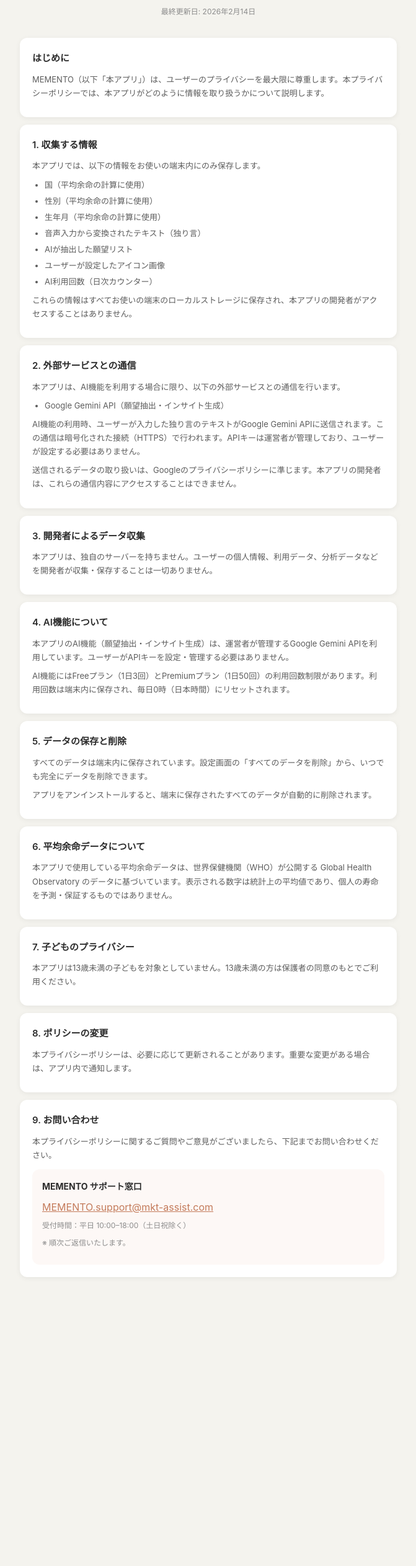
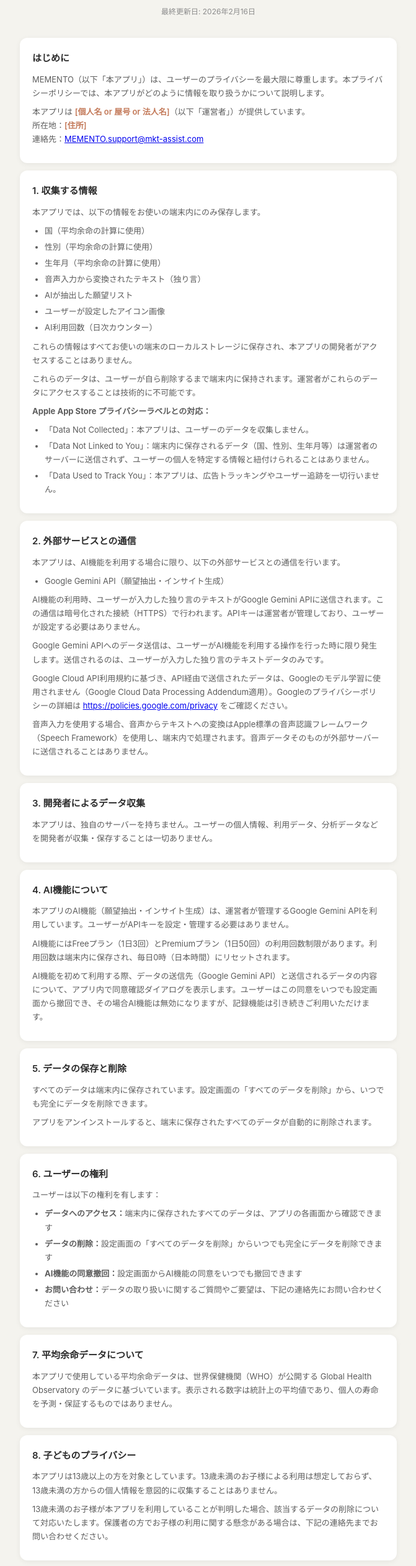
Before and after one commit to ryota19913824-rgb/memento-legal, a plain HTML site: page privacy.html in a window 1280 px wide. Shown: the part 117-2643 px from the top of the page at 62% size, without its empty margins (304-975 px from the left). Before the commit the page ends 2237 px from the top, so only its background shows below. Drawn offline with Linux system fonts and the light colour scheme.

Commit message:
Revise privacy policy and enhance styling
Updated privacy policy sections and improved formatting.

```diff
--- a/privacy.html
+++ b/privacy.html
@@ -5,37 +5,169 @@
   <meta name="viewport" content="width=device-width, initial-scale=1.0">
   <title>プライバシーポリシー — MEMENTO</title>
   <style>
-    :root { --bg: #F4F3EE; --surface: #FFFFFF; --text: #2C2C2C; --text-secondary: #5C5C5C; --text-tertiary: #8C8C8C; --accent: #C47B5B; --radius: 12px; --shadow: 0 2px 8px rgba(0,0,0,0.06); }
+    :root {
+      --bg: #F4F3EE;
+      --surface: #FFFFFF;
+      --text: #2C2C2C;
+      --text-secondary: #5C5C5C;
+      --text-tertiary: #8C8C8C;
+      --accent: #C47B5B;
+      --radius: 12px;
+      --shadow: 0 2px 8px rgba(0,0,0,0.06);
+    }
     * { box-sizing: border-box; }
-    body { font-family: -apple-system, BlinkMacSystemFont, "Segoe UI", Roboto, "Hiragino Sans", sans-serif; background: var(--bg); color: var(--text); line-height: 1.7; margin: 0; padding: 24px 16px 48px; max-width: 640px; margin-left: auto; margin-right: auto; }
+    body {
+      font-family: -apple-system, BlinkMacSystemFont, "Segoe UI", Roboto, "Hiragino Sans", sans-serif;
+      background: var(--bg);
+      color: var(--text);
+      line-height: 1.7;
+      margin: 0;
+      padding: 24px 16px 48px;
+      max-width: 640px;
+      margin-left: auto;
+      margin-right: auto;
+    }
     h1 { font-size: 24px; font-weight: 600; text-align: center; margin: 0 0 8px; }
     .last-updated { font-size: 12px; color: var(--text-tertiary); text-align: center; margin-bottom: 32px; }
-    .section { background: var(--surface); border-radius: var(--radius); padding: 20px; margin-bottom: 12px; box-shadow: var(--shadow); }
+    .section {
+      background: var(--surface);
+      border-radius: var(--radius);
+      padding: 20px;
+      margin-bottom: 12px;
+      box-shadow: var(--shadow);
+    }
     .section h2 { font-size: 15px; font-weight: 600; margin: 0 0 10px; color: var(--text); }
     .section p { font-size: 13px; color: var(--text-secondary); margin: 0 0 8px; }
     .section ul { margin: 8px 0; padding-left: 20px; }
     .section li { font-size: 13px; color: var(--text-secondary); margin-bottom: 4px; }
-    .contact-box { background: #FDF8F6; border-radius: var(--radius); padding: 16px; margin-top: 12px; }
+    .contact-box {
+      background: #FDF8F6;
+      border-radius: var(--radius);
+      padding: 16px;
+      margin-top: 12px;
+    }
     .contact-box strong { display: block; font-size: 14px; margin-bottom: 8px; }
     .contact-box a { color: var(--accent); text-decoration: underline; }
     .contact-box .hours, .contact-box .note { font-size: 12px; color: var(--text-tertiary); margin-top: 6px; }
     .back-link { display: inline-block; font-size: 13px; color: var(--accent); margin-bottom: 24px; text-decoration: none; }
     .back-link:hover { text-decoration: underline; }
+    .todo { color: var(--accent); font-weight: 600; }
   </style>
 </head>
 <body>
-  <a href="index.html" class="back-link">← MEMENTO に戻る</a>
+  <a href="index.html" class="back-link">&larr; MEMENTO に戻る</a>
+
   <h1>プライバシーポリシー</h1>
-  <p class="last-updated">最終更新日: 2026年2月14日</p>
-  <section class="section"><h2>はじめに</h2><p>MEMENTO（以下「本アプリ」）は、ユーザーのプライバシーを最大限に尊重します。本プライバシーポリシーでは、本アプリがどのように情報を取り扱うかについて説明します。</p></section>
-  <section class="section"><h2>1. 収集する情報</h2><p>本アプリでは、以下の情報をお使いの端末内にのみ保存します。</p><ul><li>国（平均余命の計算に使用）</li><li>性別（平均余命の計算に使用）</li><li>生年月（平均余命の計算に使用）</li><li>音声入力から変換されたテキスト（独り言）</li><li>AIが抽出した願望リスト</li><li>ユーザーが設定したアイコン画像</li><li>AI利用回数（日次カウンター）</li></ul><p>これらの情報はすべてお使いの端末のローカルストレージに保存され、本アプリの開発者がアクセスすることはありません。</p></section>
-  <section class="section"><h2>2. 外部サービスとの通信</h2><p>本アプリは、AI機能を利用する場合に限り、以下の外部サービスとの通信を行います。</p><ul><li>Google Gemini API（願望抽出・インサイト生成）</li></ul><p>AI機能の利用時、ユーザーが入力した独り言のテキストがGoogle Gemini APIに送信されます。この通信は暗号化された接続（HTTPS）で行われます。APIキーは運営者が管理しており、ユーザーが設定する必要はありません。</p><p>送信されるデータの取り扱いは、Googleのプライバシーポリシーに準じます。本アプリの開発者は、これらの通信内容にアクセスすることはできません。</p></section>
-  <section class="section"><h2>3. 開発者によるデータ収集</h2><p>本アプリは、独自のサーバーを持ちません。ユーザーの個人情報、利用データ、分析データなどを開発者が収集・保存することは一切ありません。</p></section>
-  <section class="section"><h2>4. AI機能について</h2><p>本アプリのAI機能（願望抽出・インサイト生成）は、運営者が管理するGoogle Gemini APIを利用しています。ユーザーがAPIキーを設定・管理する必要はありません。</p><p>AI機能にはFreeプラン（1日3回）とPremiumプラン（1日50回）の利用回数制限があります。利用回数は端末内に保存され、毎日0時（日本時間）にリセットされます。</p></section>
-  <section class="section"><h2>5. データの保存と削除</h2><p>すべてのデータは端末内に保存されています。設定画面の「すべてのデータを削除」から、いつでも完全にデータを削除できます。</p><p>アプリをアンインストールすると、端末に保存されたすべてのデータが自動的に削除されます。</p></section>
-  <section class="section"><h2>6. 平均余命データについて</h2><p>本アプリで使用している平均余命データは、世界保健機関（WHO）が公開する Global Health Observatory のデータに基づいています。表示される数字は統計上の平均値であり、個人の寿命を予測・保証するものではありません。</p></section>
-  <section class="section"><h2>7. 子どものプライバシー</h2><p>本アプリは13歳未満の子どもを対象としていません。13歳未満の方は保護者の同意のもとでご利用ください。</p></section>
-  <section class="section"><h2>8. ポリシーの変更</h2><p>本プライバシーポリシーは、必要に応じて更新されることがあります。重要な変更がある場合は、アプリ内で通知します。</p></section>
-  <section class="section"><h2>9. お問い合わせ</h2><p>本プライバシーポリシーに関するご質問やご意見がございましたら、下記までお問い合わせください。</p><div class="contact-box"><strong>MEMENTO サポート窓口</strong><a href="mailto:MEMENTO.support@mkt-assist.com">MEMENTO.support@mkt-assist.com</a><p class="hours">受付時間：平日 10:00–18:00（土日祝除く）</p><p class="note">※ 順次ご返信いたします。</p></div></section>
+  <p class="last-updated">最終更新日: 2026年2月16日</p>
+
+  <!-- はじめに + 修正6: 運営者情報追加 -->
+  <section class="section">
+    <h2>はじめに</h2>
+    <p>MEMENTO（以下「本アプリ」）は、ユーザーのプライバシーを最大限に尊重します。本プライバシーポリシーでは、本アプリがどのように情報を取り扱うかについて説明します。</p>
+    <!-- TODO: 実際の情報を入力 -->
+    <p>本アプリは <span class="todo">[個人名 or 屋号 or 法人名]</span>（以下「運営者」）が提供しています。<br>
+    所在地：<span class="todo">[住所]</span><br>
+    連絡先：<a href="mailto:MEMENTO.support@mkt-assist.com">MEMENTO.support@mkt-assist.com</a></p>
+  </section>
+
+  <!-- 1. 収集する情報 + 修正7: Apple Privacy Labels対応・データ保持期間追記 -->
+  <section class="section">
+    <h2>1. 収集する情報</h2>
+    <p>本アプリでは、以下の情報をお使いの端末内にのみ保存します。</p>
+    <ul>
+      <li>国（平均余命の計算に使用）</li>
+      <li>性別（平均余命の計算に使用）</li>
+      <li>生年月（平均余命の計算に使用）</li>
+      <li>音声入力から変換されたテキスト（独り言）</li>
+      <li>AIが抽出した願望リスト</li>
+      <li>ユーザーが設定したアイコン画像</li>
+      <li>AI利用回数（日次カウンター）</li>
+    </ul>
+    <p>これらの情報はすべてお使いの端末のローカルストレージに保存され、本アプリの開発者がアクセスすることはありません。</p>
+    <p>これらのデータは、ユーザーが自ら削除するまで端末内に保持されます。運営者がこれらのデータにアクセスすることは技術的に不可能です。</p>
+    <p><strong>Apple App Store プライバシーラベルとの対応：</strong></p>
+    <ul>
+      <li>「Data Not Collected」：本アプリは、ユーザーのデータを収集しません。</li>
+      <li>「Data Not Linked to You」：端末内に保存されるデータ（国、性別、生年月等）は運営者のサーバーに送信されず、ユーザーの個人を特定する情報と紐付けられることはありません。</li>
+      <li>「Data Used to Track You」：本アプリは、広告トラッキングやユーザー追跡を一切行いません。</li>
+    </ul>
+  </section>
+
+  <!-- 2. 外部サービスとの通信 + 修正8: Google API詳細・音声データ処理追記 -->
+  <section class="section">
+    <h2>2. 外部サービスとの通信</h2>
+    <p>本アプリは、AI機能を利用する場合に限り、以下の外部サービスとの通信を行います。</p>
+    <ul>
+      <li>Google Gemini API（願望抽出・インサイト生成）</li>
+    </ul>
+    <p>AI機能の利用時、ユーザーが入力した独り言のテキストがGoogle Gemini APIに送信されます。この通信は暗号化された接続（HTTPS）で行われます。APIキーは運営者が管理しており、ユーザーが設定する必要はありません。</p>
+    <p>Google Gemini APIへのデータ送信は、ユーザーがAI機能を利用する操作を行った時に限り発生します。送信されるのは、ユーザーが入力した独り言のテキストデータのみです。</p>
+    <p>Google Cloud API利用規約に基づき、API経由で送信されたデータは、Googleのモデル学習に使用されません（Google Cloud Data Processing Addendum適用）。Googleのプライバシーポリシーの詳細は <a href="https://policies.google.com/privacy" target="_blank" rel="noopener">https://policies.google.com/privacy</a> をご確認ください。</p>
+    <p>音声入力を使用する場合、音声からテキストへの変換はApple標準の音声認識フレームワーク（Speech Framework）を使用し、端末内で処理されます。音声データそのものが外部サーバーに送信されることはありません。</p>
+  </section>
+
+  <!-- 3. 開発者によるデータ収集 -->
+  <section class="section">
+    <h2>3. 開発者によるデータ収集</h2>
+    <p>本アプリは、独自のサーバーを持ちません。ユーザーの個人情報、利用データ、分析データなどを開発者が収集・保存することは一切ありません。</p>
+  </section>
+
+  <!-- 4. AI機能について + 修正9: 同意フロー追記 -->
+  <section class="section">
+    <h2>4. AI機能について</h2>
+    <p>本アプリのAI機能（願望抽出・インサイト生成）は、運営者が管理するGoogle Gemini APIを利用しています。ユーザーがAPIキーを設定・管理する必要はありません。</p>
+    <p>AI機能にはFreeプラン（1日3回）とPremiumプラン（1日50回）の利用回数制限があります。利用回数は端末内に保存され、毎日0時（日本時間）にリセットされます。</p>
+    <p>AI機能を初めて利用する際、データの送信先（Google Gemini API）と送信されるデータの内容について、アプリ内で同意確認ダイアログを表示します。ユーザーはこの同意をいつでも設定画面から撤回でき、その場合AI機能は無効になりますが、記録機能は引き続きご利用いただけます。</p>
+  </section>
+
+  <!-- 5. データの保存と削除 -->
+  <section class="section">
+    <h2>5. データの保存と削除</h2>
+    <p>すべてのデータは端末内に保存されています。設定画面の「すべてのデータを削除」から、いつでも完全にデータを削除できます。</p>
+    <p>アプリをアンインストールすると、端末に保存されたすべてのデータが自動的に削除されます。</p>
+  </section>
+
+  <!-- 6. ユーザーの権利（修正11: 新規追加） -->
+  <section class="section">
+    <h2>6. ユーザーの権利</h2>
+    <p>ユーザーは以下の権利を有します：</p>
+    <ul>
+      <li><strong>データへのアクセス：</strong>端末内に保存されたすべてのデータは、アプリの各画面から確認できます</li>
+      <li><strong>データの削除：</strong>設定画面の「すべてのデータを削除」からいつでも完全にデータを削除できます</li>
+      <li><strong>AI機能の同意撤回：</strong>設定画面からAI機能の同意をいつでも撤回できます</li>
+      <li><strong>お問い合わせ：</strong>データの取り扱いに関するご質問やご要望は、下記の連絡先にお問い合わせください</li>
+    </ul>
+  </section>
+
+  <!-- 7. 平均余命データについて（旧6） -->
+  <section class="section">
+    <h2>7. 平均余命データについて</h2>
+    <p>本アプリで使用している平均余命データは、世界保健機関（WHO）が公開する Global Health Observatory のデータに基づいています。表示される数字は統計上の平均値であり、個人の寿命を予測・保証するものではありません。</p>
+  </section>
+
+  <!-- 8. 子どものプライバシー（旧7 → 修正10: 全面改訂） -->
+  <section class="section">
+    <h2>8. 子どものプライバシー</h2>
+    <p>本アプリは13歳以上の方を対象としています。13歳未満のお子様による利用は想定しておらず、13歳未満の方からの個人情報を意図的に収集することはありません。</p>
+    <p>13歳未満のお子様が本アプリを利用していることが判明した場合、該当するデータの削除について対応いたします。保護者の方でお子様の利用に関する懸念がある場合は、下記の連絡先までお問い合わせください。</p>
+  </section>
+
+  <!-- 9. ポリシーの変更（旧8） -->
+  <section class="section">
+    <h2>9. ポリシーの変更</h2>
+    <p>本プライバシーポリシーは、必要に応じて更新されることがあります。重要な変更がある場合は、アプリ内で通知します。</p>
+  </section>
+
+  <!-- 10. お問い合わせ（旧9） -->
+  <section class="section">
+    <h2>10. お問い合わせ</h2>
+    <p>本プライバシーポリシーに関するご質問やご意見がございましたら、下記までお問い合わせください。</p>
+    <div class="contact-box">
+      <strong>MEMENTO サポート窓口</strong>
+      <a href="mailto:MEMENTO.support@mkt-assist.com">MEMENTO.support@mkt-assist.com</a>
+      <p class="hours">受付時間：平日 10:00–18:00（土日祝除く）</p>
+      <p class="note">※ 順次ご返信いたします。</p>
+    </div>
+  </section>
 </body>
 </html>
```
